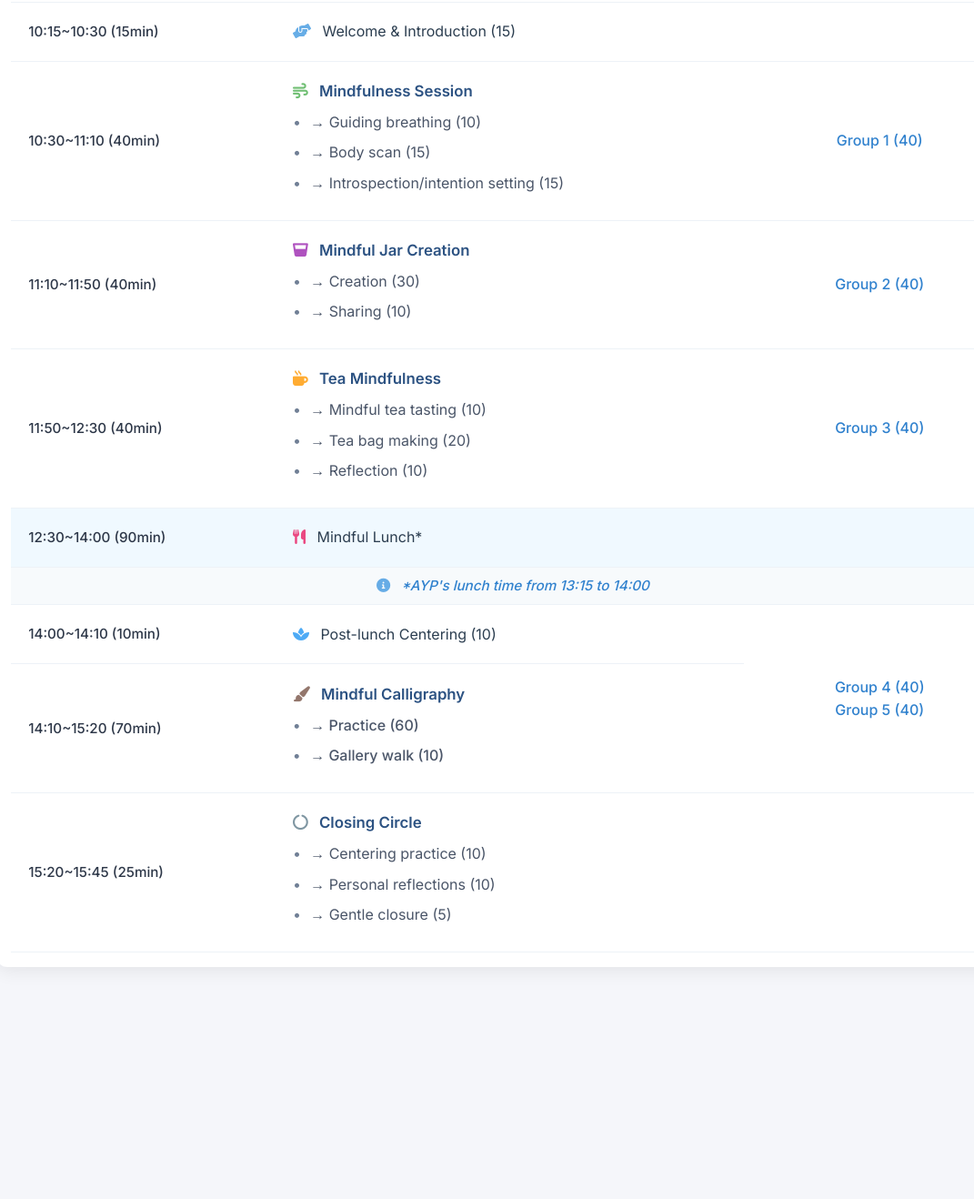
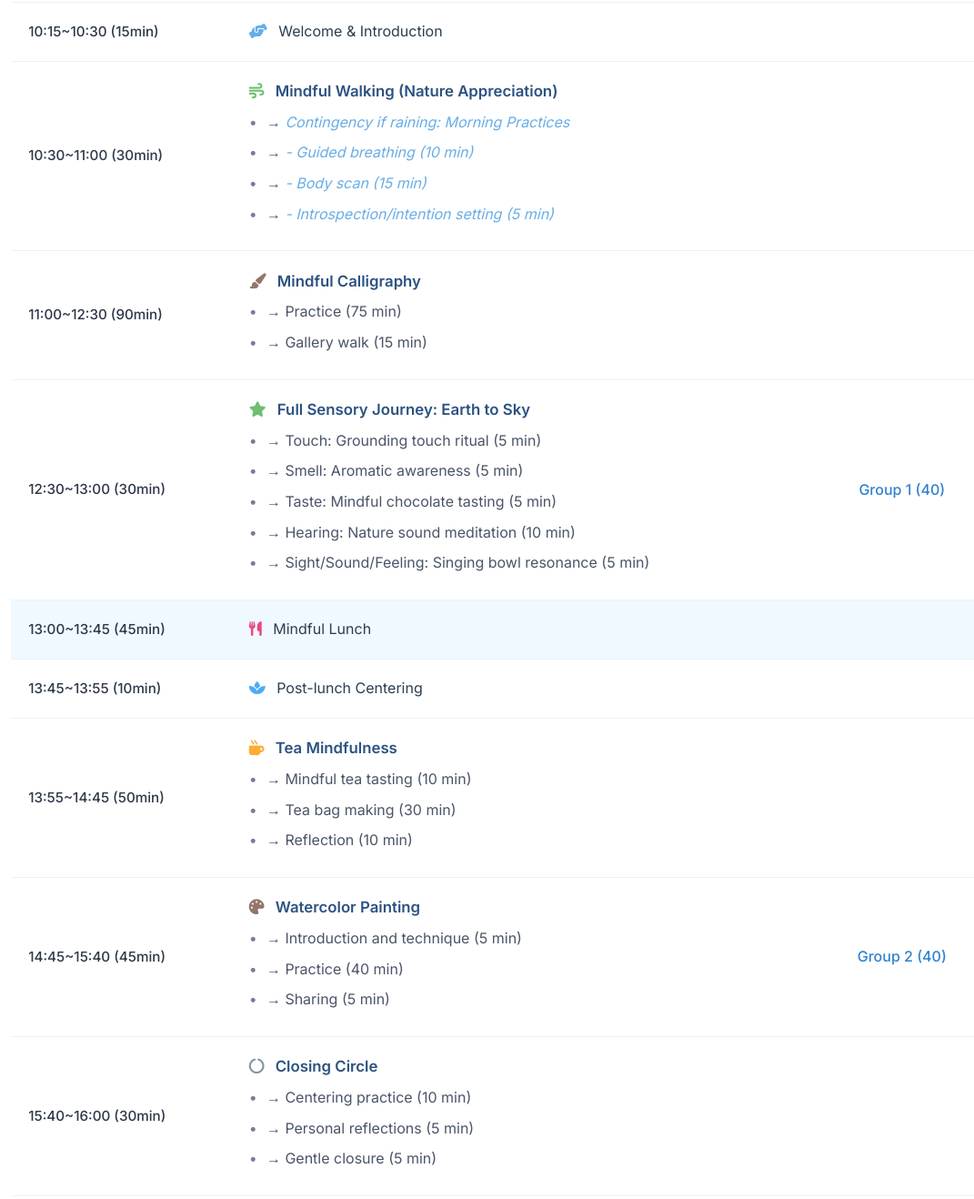
Before and after one commit to herman925/KSWellBeingRetreat, a plain HTML site: page pages/schedule.html in a window 1280 px wide. Shown: the part 557-1875 px from the top of the page at 91% size, without its empty margins (76-1147 px from the left). Before the commit the page ends 1684 px from the top, so only its background shows below. Drawn offline with Linux system fonts and the light colour scheme.

Commit message:
Updated for retreat 2

```diff
--- a/pages/schedule.html
+++ b/pages/schedule.html
@@ -44,8 +44,8 @@
         <section class="page-header">
             <h1><i class="far fa-calendar-alt"></i> Schedule</h1>
             <p class="subtitle">KeySteps@JC (Phase Two)</p>
-            <p class="subtitle">Teacher Well-Being Round 1 Retreat</p>
-            <div class="date-info"><i class="far fa-clock"></i> January 4, 2025 (Saturday)</div>
+            <p class="subtitle">Teacher Well-Being Round 2 Retreat</p>
+            <div class="date-info"><i class="far fa-clock"></i> March 10, 2025 (Monday)</div>
         </section>
 
         <section class="schedule-table">
@@ -65,68 +65,78 @@
                     </tr>
                     <tr>
                         <td>10:15~10:30 (15min)</td>
-                        <td><i class="fas fa-hands-helping"></i> Welcome & Introduction (15)</td>
+                        <td><i class="fas fa-hands-helping"></i> Welcome & Introduction</td>
                         <td></td>
                     </tr>
                     <tr>
-                        <td>10:30~11:10 (40min)</td>
+                        <td>10:30~11:00 (30min)</td>
                         <td>
-                            <div class="activity-header"><i class="fas fa-wind icon-mindfulness"></i> Mindfulness Session</div>
-                            <div class="activity-item">→ Guiding breathing (10)</div>
-                            <div class="activity-item">→ Body scan (15)</div>
-                            <div class="activity-item">→ Introspection/intention setting (15)</div>
+                            <div class="activity-header"><i class="fas fa-wind icon-mindfulness"></i> Mindful Walking (Nature Appreciation)</div>
+                            <div class="activity-item">→ <i>Contingency if raining: Morning Practices</i></div>
+                            <div class="activity-item">→ <i>- Guided breathing (10 min)</i></div>
+                            <div class="activity-item">→ <i>- Body scan (15 min)</i></div>
+                            <div class="activity-item">→ <i>- Introspection/intention setting (5 min)</i></div>
+                        </td>
+                        <td></td>
+                    </tr>
+                    <tr>
+                        <td>11:00~12:30 (90min)</td>
+                        <td>
+                            <div class="activity-header"><i class="fas fa-paint-brush icon-calligraphy"></i> Mindful Calligraphy</div>
+                            <div class="activity-item">→ Practice (75 min)</div>
+                            <div class="activity-item">→ Gallery walk (15 min)</div>
+                        </td>
+                        <td></td>
+                    </tr>
+                    <tr>
+                        <td>12:30~13:00 (30min)</td>
+                        <td>
+                            <div class="activity-header"><i class="fas fa-star icon-mindfulness"></i> Full Sensory Journey: Earth to Sky</div>
+                            <div class="activity-item">→ Touch: Grounding touch ritual (5 min)</div>
+                            <div class="activity-item">→ Smell: Aromatic awareness (5 min)</div>
+                            <div class="activity-item">→ Taste: Mindful chocolate tasting (5 min)</div>
+                            <div class="activity-item">→ Hearing: Nature sound meditation (10 min)</div>
+                            <div class="activity-item">→ Sight/Sound/Feeling: Singing bowl resonance (5 min)</div>
                         </td>
                         <td>Group 1 (40)</td>
                     </tr>
+                    <tr class="lunch-break">
+                        <td>13:00~13:45 (45min)</td>
+                        <td><i class="fas fa-utensils icon-lunch"></i> Mindful Lunch</td>
+                        <td></td>
+                    </tr>
                     <tr>
-                        <td>11:10~11:50 (40min)</td>
+                        <td>13:45~13:55 (10min)</td>
+                        <td><i class="fas fa-spa icon-centering"></i> Post-lunch Centering</td>
+                        <td></td>
+                    </tr>
+                    <tr>
+                        <td>13:55~14:45 (50min)</td>
                         <td>
-                            <div class="activity-header"><i class="fas fa-glass-whiskey icon-jar"></i> Mindful Jar Creation</div>
-                            <div class="activity-item">→ Creation (30)</div>
-                            <div class="activity-item">→ Sharing (10)</div>
+                            <div class="activity-header"><i class="fas fa-mug-hot icon-tea"></i> Tea Mindfulness</div>
+                            <div class="activity-item">→ Mindful tea tasting (10 min)</div>
+                            <div class="activity-item">→ Tea bag making (30 min)</div>
+                            <div class="activity-item">→ Reflection (10 min)</div>
+                        </td>
+                        <td></td>
+                    </tr>
+                    <tr>
+                        <td>14:45~15:40 (45min)</td>
+                        <td>
+                            <div class="activity-header"><i class="fas fa-palette icon-calligraphy"></i> Watercolor Painting</div>
+                            <div class="activity-item">→ Introduction and technique (5 min)</div>
+                            <div class="activity-item">→ Practice (40 min)</div>
+                            <div class="activity-item">→ Sharing (5 min)</div>
                         </td>
                         <td>Group 2 (40)</td>
                     </tr>
                     <tr>
-                        <td>11:50~12:30 (40min)</td>
-                        <td>
-                            <div class="activity-header"><i class="fas fa-mug-hot icon-tea"></i> Tea Mindfulness</div>
-                            <div class="activity-item">→ Mindful tea tasting (10)</div>
-                            <div class="activity-item">→ Tea bag making (20)</div>
-                            <div class="activity-item">→ Reflection (10)</div>
-                        </td>
-                        <td>Group 3 (40)</td>
-                    </tr>
-                    <tr class="lunch-break">
-                        <td>12:30~14:00 (90min)</td>
-                        <td><i class="fas fa-utensils icon-lunch"></i> Mindful Lunch*</td>
-                        <td></td>
-                    </tr>
-                    <tr class="lunch-note">
-                        <td colspan="3">
-                            <i class="fas fa-info-circle"></i> *AYP's lunch time from 13:15 to 14:00
-                        </td>
-                    </tr>
-                    <tr>
-                        <td>14:00~14:10 (10min)</td>
-                        <td><i class="fas fa-spa icon-centering"></i> Post-lunch Centering (10)</td>
-                        <td rowspan="2">Group 4 (40)<br>Group 5 (40)</td>
-                    </tr>
-                    <tr>
-                        <td>14:10~15:20 (70min)</td>
-                        <td>
-                            <div class="activity-header"><i class="fas fa-paint-brush icon-calligraphy"></i> Mindful Calligraphy</div>
-                            <div class="activity-item">→ Practice (60)</div>
-                            <div class="activity-item">→ Gallery walk (10)</div>
-                        </td>
-                    </tr>
-                    <tr>
-                        <td>15:20~15:45 (25min)</td>
+                        <td>15:40~16:00 (30min)</td>
                         <td>
                             <div class="activity-header"><i class="fas fa-circle-notch icon-closing"></i> Closing Circle</div>
-                            <div class="activity-item">→ Centering practice (10)</div>
-                            <div class="activity-item">→ Personal reflections (10)</div>
-                            <div class="activity-item">→ Gentle closure (5)</div>
+                            <div class="activity-item">→ Centering practice (10 min)</div>
+                            <div class="activity-item">→ Personal reflections (5 min)</div>
+                            <div class="activity-item">→ Gentle closure (5 min)</div>
                         </td>
                         <td></td>
                     </tr>
```
